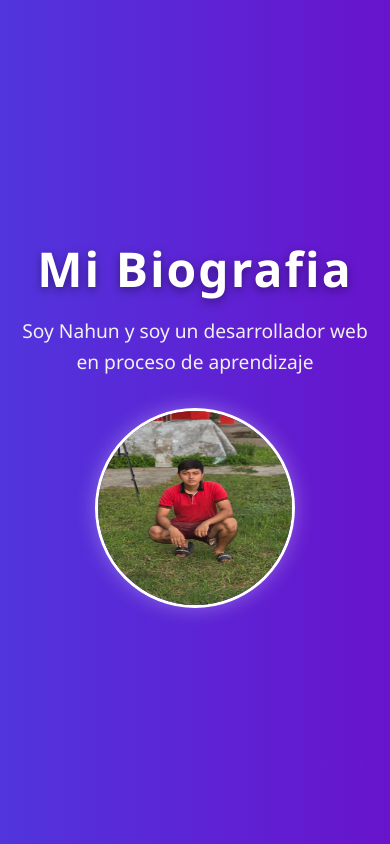
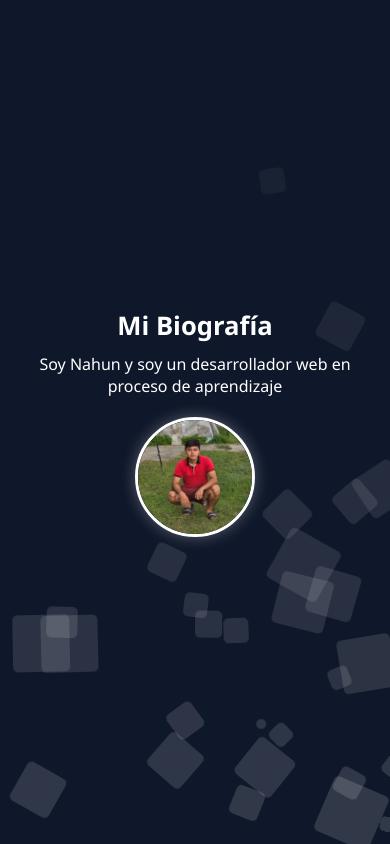
Before and after one commit to Naquielrayne74/Mi_biografia_N, a plain HTML site: page index.html in a window 390 px wide. Drawn offline with Linux system fonts and the light colour scheme.

Commit message:
se añadio animacion

```diff
--- a/index.html
+++ b/index.html
@@ -1,16 +1,18 @@
 <!DOCTYPE html>
-<html lang="en">
+<html lang="es">
 <head>
-    <meta charset="UTF-8">
-    <meta name="viewport" content="width=device-width, initial-scale=1.0">
-    <title>Mi Biografia</title>
-    <link rel="stylesheet" href="style.css">
-
+  <meta charset="UTF-8">
+  <meta name="viewport" content="width=device-width, initial-scale=1.0">
+  <title>Mi Biografía</title>
+  <link rel="stylesheet" href="style.css">
 </head>
 <body>
-    <h1>Mi Biografia</h1>
-    <p>Soy Nahun y soy un desarrollador web en proceso de aprendizaje</p>
-  <img src="/images/Nahun.jpg" alt="Nahun" />
+  <div id="cuadros"></div>
+
+  <h1>Mi Biografía</h1>
+  <p>Soy Nahun y soy un desarrollador web en proceso de aprendizaje</p>
+  <img src="/images/Nahun.jpg" alt="Nahun">
+
   <script src="main.js"></script>
 </body>
 </html>
--- a/main.js
+++ b/main.js
@@ -0,0 +1,51 @@
+document.addEventListener("DOMContentLoaded", () => {
+  const contenedor = document.getElementById("cuadros");
+
+  for (let i = 0; i < 30; i++) crearCuadro();
+
+  function crearCuadro() {
+    const cuadro = document.createElement("div");
+    cuadro.classList.add("cuadro");
+
+    const size = Math.random() * 50 + 10;
+    cuadro.style.width = `${size}px`;
+    cuadro.style.height = `${size}px`;
+    cuadro.style.left = `${Math.random() * 100}vw`;
+    cuadro.style.animationDuration = `${Math.random() * 10 + 5}s`;
+    cuadro.style.animationDelay = `${Math.random() * 5}s`;
+
+    // Cuando se hace clic, explota en fragmentos
+    cuadro.addEventListener("click", e => {
+      const rect = cuadro.getBoundingClientRect();
+      const centerX = rect.left + rect.width / 2;
+      const centerY = rect.top + rect.height / 2;
+
+      // Crear fragmentos
+      for (let i = 0; i < 10; i++) {
+        const frag = document.createElement("div");
+        frag.classList.add("fragmento");
+
+        // Posición inicial = centro del cuadro
+        frag.style.left = `${centerX}px`;
+        frag.style.top = `${centerY}px`;
+
+        // Dirección aleatoria
+        const dx = (Math.random() - 0.5) * 200 + "px";
+        const dy = (Math.random() - 0.5) * 200 + "px";
+        frag.style.setProperty("--dx", dx);
+        frag.style.setProperty("--dy", dy);
+
+        document.body.appendChild(frag);
+
+        // Eliminar fragmento después de animación
+        setTimeout(() => frag.remove(), 800);
+      }
+
+      // Quita el cuadro y crea uno nuevo
+      cuadro.remove();
+      crearCuadro();
+    });
+
+    contenedor.appendChild(cuadro);
+  }
+});
--- a/style.css
+++ b/style.css
@@ -1,4 +1,3 @@
-/* ===== Estilos base ===== */
 * {
   margin: 0;
   padding: 0;
@@ -13,49 +12,84 @@ body {
   align-items: center;
   justify-content: center;
   text-align: center;
-  background: linear-gradient(270deg, #6a11cb, #2575fc, #6a11cb);
-  background-size: 600% 600%;
-  animation: fondoAnimado 12s ease infinite;
+  background: #0f172a;
+  overflow: hidden;
   color: #fff;
-  overflow: hidden;
 }
 
-/* ===== Animación del fondo ===== */
-@keyframes fondoAnimado {
-  0% { background-position: 0% 50%; }
-  50% { background-position: 100% 50%; }
-  100% { background-position: 0% 50%; }
+/* ===== Fondo con cuadros ===== */
+#cuadros {
+  position: absolute;
+  top: 0;
+  left: 0;
+  width: 100%;
+  height: 100%;
+  overflow: hidden;
+  z-index: 0;
 }
 
-/* ===== Título ===== */
-h1 {
-  font-size: 3em;
-  letter-spacing: 2px;
-  margin-bottom: 15px;
-  text-shadow: 0 3px 10px rgba(0,0,0,0.4);
+.cuadro {
+  position: absolute;
+  background: rgba(255, 255, 255, 0.15);
+  animation: flotar 10s linear infinite;
+  border-radius: 5px;
+  cursor: pointer;
 }
 
-/* ===== Párrafo ===== */
+@keyframes flotar {
+  0% { transform: translateY(100vh) rotate(0deg); opacity: 1; }
+  100% { transform: translateY(-10vh) rotate(360deg); opacity: 0; }
+}
+
+/* ===== Mini fragmentos (explosión) ===== */
+.fragmento {
+  position: absolute;
+  width: 6px;
+  height: 6px;
+  background: rgba(255,255,255,0.6);
+  border-radius: 2px;
+  pointer-events: none;
+  animation: volar 0.8s ease-out forwards;
+}
+
+@keyframes volar {
+  0% { opacity: 1; transform: translate(0,0) scale(1); }
+  100% {
+    opacity: 0;
+    transform: translate(var(--dx), var(--dy)) scale(0.3);
+  }
+}
+
+/* ===== Contenido ===== */
+h1, p, img {
+  position: relative;
+  z-index: 1;
+}
+
+h1 {
+  font-size: 2.5em;
+  margin-bottom: 10px;
+}
+
 p {
   font-size: 1.2em;
+  margin-bottom: 20px;
   max-width: 600px;
-  line-height: 1.6;
-  color: #f0f0f0;
-  margin-bottom: 30px;
   padding: 0 20px;
 }
 
-/* ===== Imagen ===== */
 img {
-  width: 200px;
-  height: 200px;
+  width: 180px;
+  height: 180px;
   border-radius: 50%;
-  border: 3px solid #fff;
-  box-shadow: 0 0 20px rgba(255,255,255,0.3);
-  transition: transform 0.4s ease, box-shadow 0.4s ease;
+  border: 3px solid white;
+  box-shadow: 0 0 15px rgba(255,255,255,0.3);
+  object-fit: cover;
 }
 
-img:hover {
-  transform: scale(1.1);
-  box-shadow: 0 0 40px rgba(255,255,255,0.5);
+/* ===== Responsividad ===== */
+@media (max-width: 480px) {
+  h1 { font-size: 1.6em; }
+  p { font-size: 1em; }
+  img { width: 120px; height: 120px; }
 }
```
